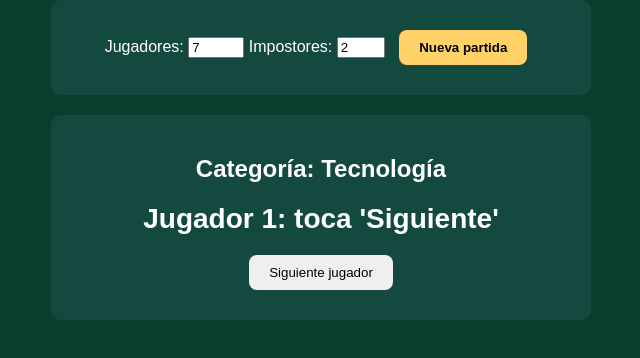
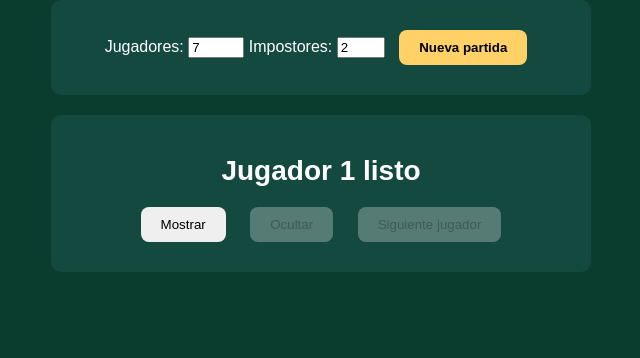
Before and after one commit to enriquejrc/Impostor-ve, a plain HTML site: page index.html in a window 1280 px wide. Both pictures are taken after a click on the button "Nueva partida". Shown: the part 78-436 px from the top of the page, without its empty margins (319-959 px from the left). Drawn offline with Linux system fonts and the light colour scheme.

Commit message:
Update index.html

```diff
--- a/index.html
+++ b/index.html
@@ -25,193 +25,26 @@
   </div>
 
   <div class="card">
-    <h2 id="category">Categoría: —</h2>
     <div class="word" id="secretWord">Esperando inicio…</div>
     <div class="role" id="roleText"></div>
+    <button id="showBtn" onclick="showWord()" disabled>Mostrar</button>
+    <button id="hideBtn" onclick="hideWord()" disabled>Ocultar</button>
     <button id="nextBtn" onclick="nextPlayer()" disabled>Siguiente jugador</button>
   </div>
 
   <script>
     const ROUNDS = [
-  // Comida venezolana
-  {cat:"Comida", word:"Arepa"},
-  {cat:"Comida", word:"Hallaca"},
-  {cat:"Comida", word:"Cachapa"},
-  {cat:"Comida", word:"Tequeños"},
-  {cat:"Comida", word:"Golfeado"},
-  {cat:"Comida", word:"Pan de jamón"},
-  {cat:"Comida", word:"Empanada"},
-  {cat:"Comida", word:"Quesillo"},
-  {cat:"Comida", word:"Sancocho"},
-  {cat:"Comida", word:"Malta"},
-
-  // Ciudades de Venezuela
-  {cat:"Ciudad", word:"Caracas"},
-  {cat:"Ciudad", word:"Maracaibo"},
-  {cat:"Ciudad", word:"Valencia"},
-  {cat:"Ciudad", word:"Barquisimeto"},
-  {cat:"Ciudad", word:"Mérida"},
-  {cat:"Ciudad", word:"San Cristóbal"},
-  {cat:"Ciudad", word:"Puerto La Cruz"},
-  {cat:"Ciudad", word:"Cumaná"},
-  {cat:"Ciudad", word:"Ciudad Bolívar"},
-  {cat:"Ciudad", word:"Coro"},
-
-  // Marcas globales
-  {cat:"Marca", word:"Coca-Cola"},
-  {cat:"Marca", word:"Pepsi"},
-  {cat:"Marca", word:"Nike"},
-  {cat:"Marca", word:"Adidas"},
-  {cat:"Marca", word:"Apple"},
-  {cat:"Marca", word:"Samsung"},
-  {cat:"Marca", word:"Microsoft"},
-  {cat:"Marca", word:"Google"},
-  {cat:"Marca", word:"Tesla"},
-  {cat:"Marca", word:"Amazon"},
-
-  // Objetos comunes
-  {cat:"Objeto", word:"Celular"},
-  {cat:"Objeto", word:"Computadora"},
-  {cat:"Objeto", word:"Silla"},
-  {cat:"Objeto", word:"Mesa"},
-  {cat:"Objeto", word:"Lámpara"},
-  {cat:"Objeto", word:"Llave"},
-  {cat:"Objeto", word:"Libro"},
-  {cat:"Objeto", word:"Bolígrafo"},
-  {cat:"Objeto", word:"Reloj"},
-  {cat:"Objeto", word:"Televisor"},
-
-  // Animales
-  {cat:"Animal", word:"Perro"},
-  {cat:"Animal", word:"Gato"},
-  {cat:"Animal", word:"Elefante"},
-  {cat:"Animal", word:"León"},
-  {cat:"Animal", word:"Tigre"},
-  {cat:"Animal", word:"Caballo"},
-  {cat:"Animal", word:"Vaca"},
-  {cat:"Animal", word:"Mono"},
-  {cat:"Animal", word:"Tiburón"},
-  {cat:"Animal", word:"Águila"},
-
-  // Lugares famosos
-  {cat:"Lugar", word:"París"},
-  {cat:"Lugar", word:"Nueva York"},
-  {cat:"Lugar", word:"Tokio"},
-  {cat:"Lugar", word:"Roma"},
-  {cat:"Lugar", word:"Londres"},
-  {cat:"Lugar", word:"Machu Picchu"},
-  {cat:"Lugar", word:"La Muralla China"},
-  {cat:"Lugar", word:"Torre Eiffel"},
-  {cat:"Lugar", word:"Coliseo"},
-  {cat:"Lugar", word:"Big Ben"},
-
-  // Cultura pop
-  {cat:"Cultura pop", word:"Harry Potter"},
-  {cat:"Cultura pop", word:"Star Wars"},
-  {cat:"Cultura pop", word:"Pokémon"},
-  {cat:"Cultura pop", word:"Marvel"},
-  {cat:"Cultura pop", word:"DC Comics"},
-  {cat:"Cultura pop", word:"Barbie"},
-  {cat:"Cultura pop", word:"Dragon Ball"},
-  {cat:"Cultura pop", word:"Minecraft"},
-  {cat:"Cultura pop", word:"Fortnite"},
-  {cat:"Cultura pop", word:"Among Us"},
-
-  // Deportes
-  {cat:"Deporte", word:"Fútbol"},
-  {cat:"Deporte", word:"Baloncesto"},
-  {cat:"Deporte", word:"Tenis"},
-  {cat:"Deporte", word:"Béisbol"},
-  {cat:"Deporte", word:"Natación"},
-  {cat:"Deporte", word:"Ciclismo"},
-  {cat:"Deporte", word:"Boxeo"},
-  {cat:"Deporte", word:"Golf"},
-  {cat:"Deporte", word:"Voleibol"},
-  {cat:"Deporte", word:"Atletismo"},
-
-  // Instrumentos musicales
-  {cat:"Instrumento", word:"Guitarra"},
-  {cat:"Instrumento", word:"Piano"},
-  {cat:"Instrumento", word:"Violín"},
-  {cat:"Instrumento", word:"Batería"},
-  {cat:"Instrumento", word:"Flauta"},
-  {cat:"Instrumento", word:"Arpa"},
-  {cat:"Instrumento", word:"Cuatro"},
-  {cat:"Instrumento", word:"Saxofón"},
-  {cat:"Instrumento", word:"Trompeta"},
-  {cat:"Instrumento", word:"Clarinete"},
-
-  // Tecnología
-  {cat:"Tecnología", word:"Microsoft"},
-  {cat:"Tecnología", word:"Google"},
-  {cat:"Tecnología", word:"Netflix"},
-  {cat:"Tecnología", word:"Intel"},
-  {cat:"Tecnología", word:"Sony"},
-  {cat:"Tecnología", word:"Huawei"},
-  {cat:"Tecnología", word:"WhatsApp"},
-  {cat:"Tecnología", word:"Instagram"},
-  {cat:"Tecnología", word:"TikTok"},
-  {cat:"Tecnología", word:"YouTube"},
-
-  // Naturaleza
-  {cat:"Naturaleza", word:"Montaña"},
-  {cat:"Naturaleza", word:"Río"},
-  {cat:"Naturaleza", word:"Mar"},
-  {cat:"Naturaleza", word:"Bosque"},
-  {cat:"Naturaleza", word:"Desierto"},
-  {cat:"Naturaleza", word:"Lago"},
-  {cat:"Naturaleza", word:"Playa"},
-  {cat:"Naturaleza", word:"Selva"},
-  {cat:"Naturaleza", word:"Volcán"},
-  {cat:"Naturaleza", word:"Cueva"},
-
-  // Extra (para llegar a 200)
-  {cat:"Comida internacional", word:"Pizza"},
-  {cat:"Comida internacional", word:"Sushi"},
-  {cat:"Comida internacional", word:"Hamburguesa"},
-  {cat:"Comida internacional", word:"Tacos"},
-  {cat:"Comida internacional", word:"Paella"},
-  {cat:"Marca", word:"Facebook"},
-  {cat:"Marca", word:"Twitter"},
-  {cat:"Marca", word:"Spotify"},
-  {cat:"Marca", word:"Disney"},
-  {cat:"Marca", word:"McDonald's"},
-  {cat:"Objeto", word:"Zapato"},
-  {cat:"Objeto", word:"Sombrero"},
-  {cat:"Objeto", word:"Cuchara"},
-  {cat:"Objeto", word:"Cuchillo"},
-  {cat:"Objeto", word:"Plato"},
-  {cat:"Animal", word:"Pingüino"},
-  {cat:"Animal", word:"Koala"},
-  {cat:"Animal", word:"Canguro"},
-  {cat:"Animal", word:"Delfín"},
-  {cat:"Animal", word:"Ballena"},
-  {cat:"Lugar famoso", word:"Estatua de la Libertad"},
-  {cat:"Lugar famoso", word:"Cristo Redentor"},
-  {cat:"Lugar famoso", word:"Taj Mahal"},
-  {cat:"Lugar famoso", word:"Sagrada Familia"},
-  {cat:"Lugar famoso", word:"Stonehenge"},
-  {cat:"Cultura pop", word:"Mario Bros"},
-  {cat:"Cultura pop", word:"Sonic"},
-  {cat:"Cultura pop", word:"The Simpsons"},
-  {cat:"Cultura pop", word:"Friends"},
-  {cat:"Cultura pop", word:"Game of Thrones"},
-  {cat:"Deporte", word:"Rugby"},
-  {cat:"Deporte", word:"Cricket"},
-  {cat:"Deporte", word:"Esgrima"},
-  {cat:"Deporte", word:"Surf"},
-  {cat:"Deporte", word:"Skateboarding"},
-  {cat:"Instrumento", word:"Ukelele"},
-  {cat:"Instrumento", word:"Bandola"},
-  {cat:"Instrumento", word:"Tambor"},
-  {cat:"Instrumento", word:"Maracas"},
-  {cat:"Instrumento", word:"Órgano"},
-  {cat:"Tecnología", word:"PlayStation"},
-  {cat:"Tecnología", word:"Xbox"},
-  {cat:"Tecnología", word:"Telegram"},
-  {cat:"Tecnología", word:"Zoom"},
-  {cat:"Tecnología", word:"Slack"},
-  {cat:"Naturaleza", word:"Glaciar"}
+      {word:"Arepa"},
+      {word:"Caracas"},
+      {word:"Coca-Cola"},
+      {word:"Celular"},
+      {word:"Perro"},
+      {word:"París"},
+      {word:"Harry Potter"},
+      {word:"Fútbol"},
+      {word:"Guitarra"},
+      {word:"Apple"}
+      // … aquí puedes añadir hasta 1000 palabras
     ];
 
     let state = {players:7, impostors:2, roles:[], currentRound:0, revealed:0};
@@ -227,24 +60,46 @@
       }
       state.currentRound = Math.floor(Math.random()*ROUNDS.length);
       state.revealed=0;
-      document.getElementById('category').textContent = "Categoría: "+ROUNDS[state.currentRound].cat;
-      document.getElementById('secretWord').textContent = "Jugador 1: toca 'Siguiente'";
+      document.getElementById('secretWord').textContent = "Jugador 1 listo";
       document.getElementById('roleText').textContent = "";
+      document.getElementById('showBtn').disabled=false;
+      document.getElementById('hideBtn').disabled=true;
+      document.getElementById('nextBtn').disabled=true;
+    }
+
+    function showWord(){
+      let isImp = state.roles[state.revealed];
+      let word = isImp ? "Impostor" : ROUNDS[state.currentRound].word;
+      document.getElementById('secretWord').textContent = word;
+      document.getElementById('roleText').textContent = "Jugador "+(state.revealed+1);
+      document.getElementById('showBtn').disabled=true;
+      document.getElementById('hideBtn').disabled=false;
+      document.getElementById('nextBtn').disabled=true;
+    }
+
+    function hideWord(){
+      document.getElementById('secretWord').textContent = "Oculto. Pasa el teléfono.";
+      document.getElementById('roleText').textContent = "";
+      document.getElementById('showBtn').disabled=true;
+      document.getElementById('hideBtn').disabled=true;
       document.getElementById('nextBtn').disabled=false;
     }
 
     function nextPlayer(){
+      state.revealed++;
       if(state.revealed>=state.players){
         document.getElementById('secretWord').textContent="Todos listos. ¡A debatir!";
         document.getElementById('roleText').textContent="";
+        document.getElementById('showBtn').disabled=true;
+        document.getElementById('hideBtn').disabled=true;
         document.getElementById('nextBtn').disabled=true;
-        return;
+      } else {
+        document.getElementById('secretWord').textContent="Jugador "+(state.revealed+1)+" listo";
+        document.getElementById('roleText').textContent="";
+        document.getElementById('showBtn').disabled=false;
+        document.getElementById('hideBtn').disabled=true;
+        document.getElementById('nextBtn').disabled=true;
       }
-      let isImp = state.roles[state.revealed];
-      let word = isImp ? "Impostor" : ROUNDS[state.currentRound].word;
-      document.getElementById('secretWord').textContent = word;
-      document.getElementById('roleText').textContent = "Jugador "+(state.revealed+1)+" • "+(isImp?"Impostor":"Inocente");
-      state.revealed++;
     }
   </script>
 </body>
```
